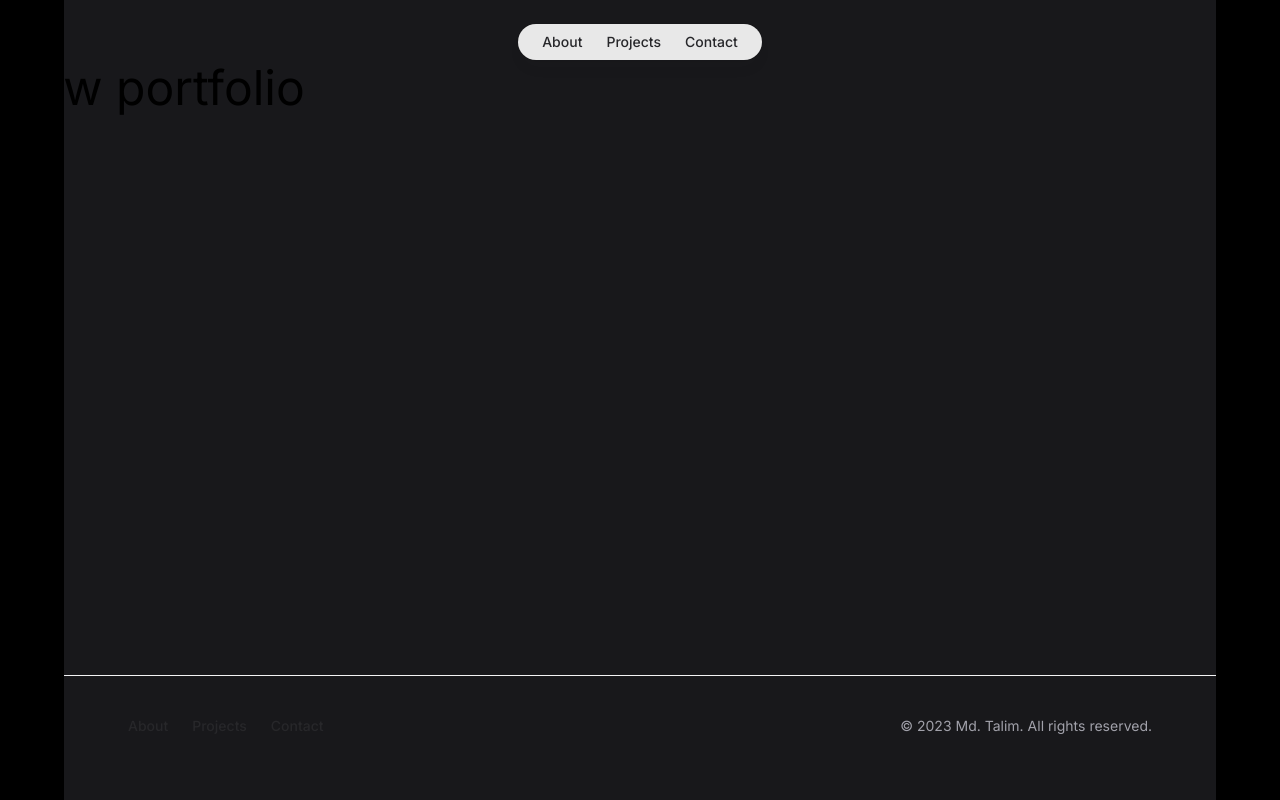
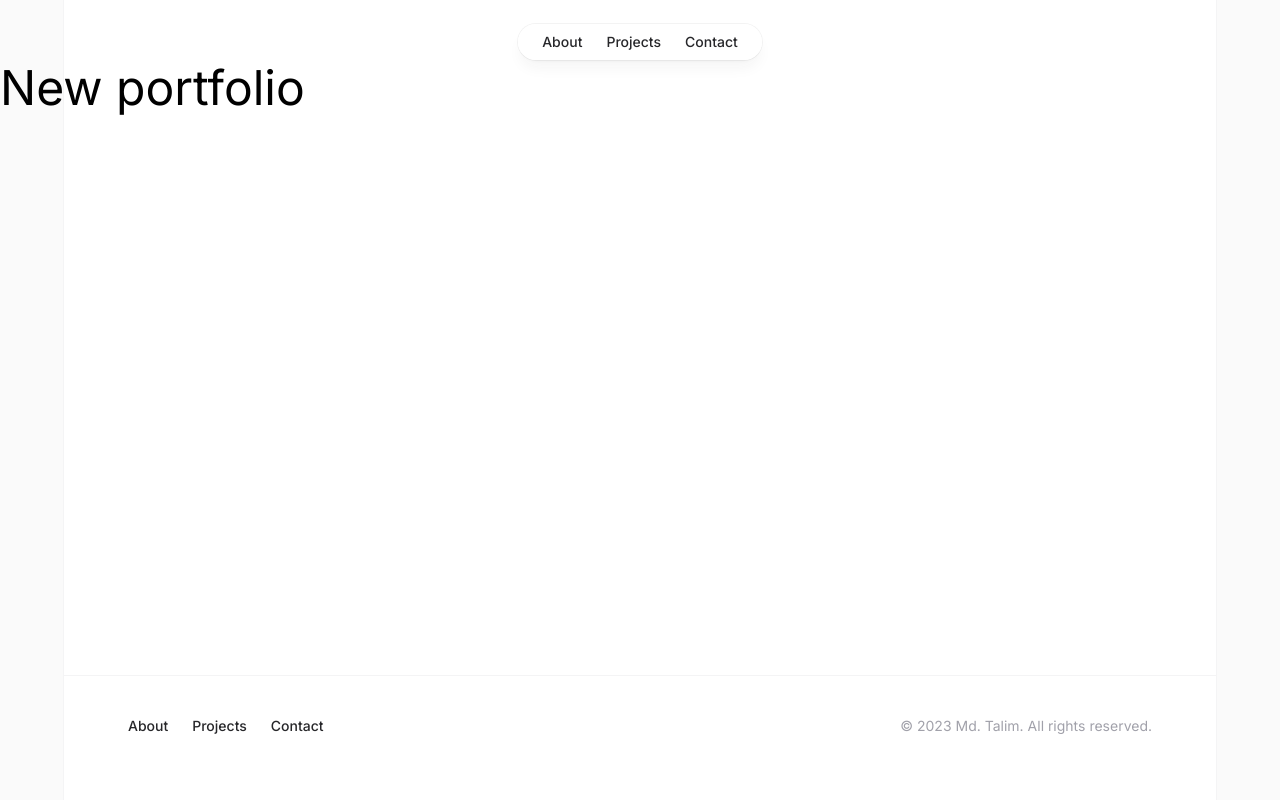
Before and after one commit to Md-Talim/Md-Talim, a Next.js app: page / in a window 1280 px wide. Built offline with nearby package versions, Linux system fonts and the light colour scheme.

Commit message:
Change the theme

```diff
--- a/src/app/layout.tsx
+++ b/src/app/layout.tsx
@@ -21,7 +21,7 @@ export default function RootLayout({
 }) {
   return (
     <html lang="en" className="h-full antialiased" suppressHydrationWarning>
-      <body className={`flex h-full bg-black ${inter.className}`}>
+      <body className={`flex h-full bg-zinc-50 ${inter.className}`}>
         <Providers>
           <div className="flex w-full">
             <Layout>{children}</Layout>
--- a/src/components/Layout.tsx
+++ b/src/components/Layout.tsx
@@ -6,7 +6,7 @@ export function Layout({ children }: { children: React.ReactNode }) {
     <>
       <div className="fixed inset-0 flex justify-center sm:px-8">
         <div className="flex w-full max-w-7xl lg:px-8">
-          <div className="w-full bg-zinc-900 ring-zinc-300/20" />
+          <div className="w-full bg-white ring-1 ring-zinc-100" />
         </div>
       </div>
       <div className="relative flex w-full flex-col">
```
